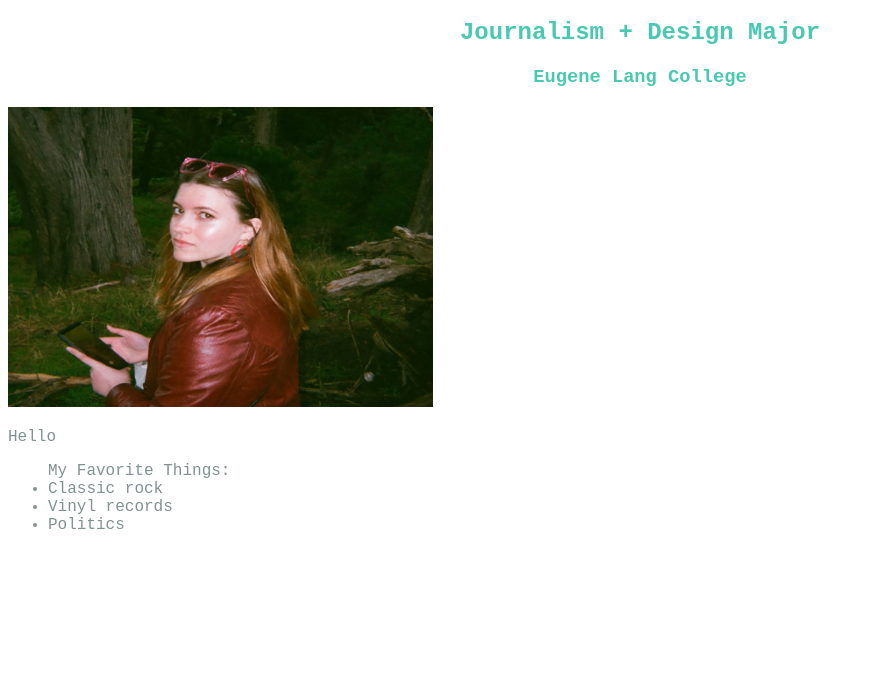
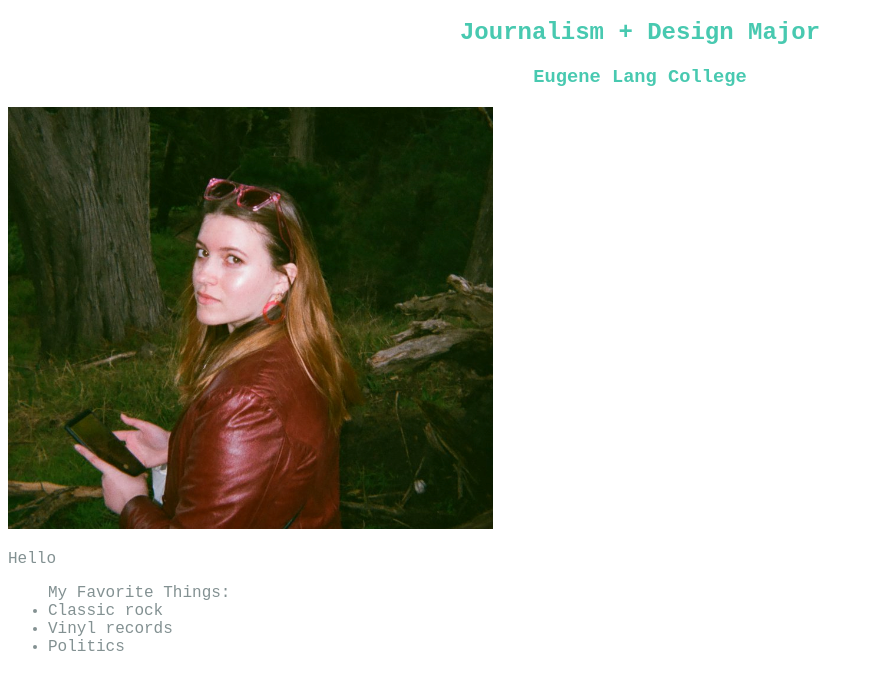
Before and after one commit to anniecarm/portfolio.github.io, a plain HTML site: page index.html in a window 1280 px wide. Shown: the part 61-750 px from the top of the page, without its empty margins (0-874 px from the left). Drawn offline with Linux system fonts and the light colour scheme.

Commit message:
Update index.html

```diff
--- a/index.html
+++ b/index.html
@@ -21,7 +21,7 @@
 	<h1 style="text-align: center;">Annie Carmichael</h1>
 	<h2 style="text-align: center;">Journalism + Design Major</h2>
 	<h3 style="text-align: center;">Eugene Lang College</h3>
-	<img src="cropped.png" width="425"; height="300";>
+	<img src="cropped.png">
 	<p>Hello</p>
 	<ul>My Favorite Things:
 		<li>Classic rock</li>
```
